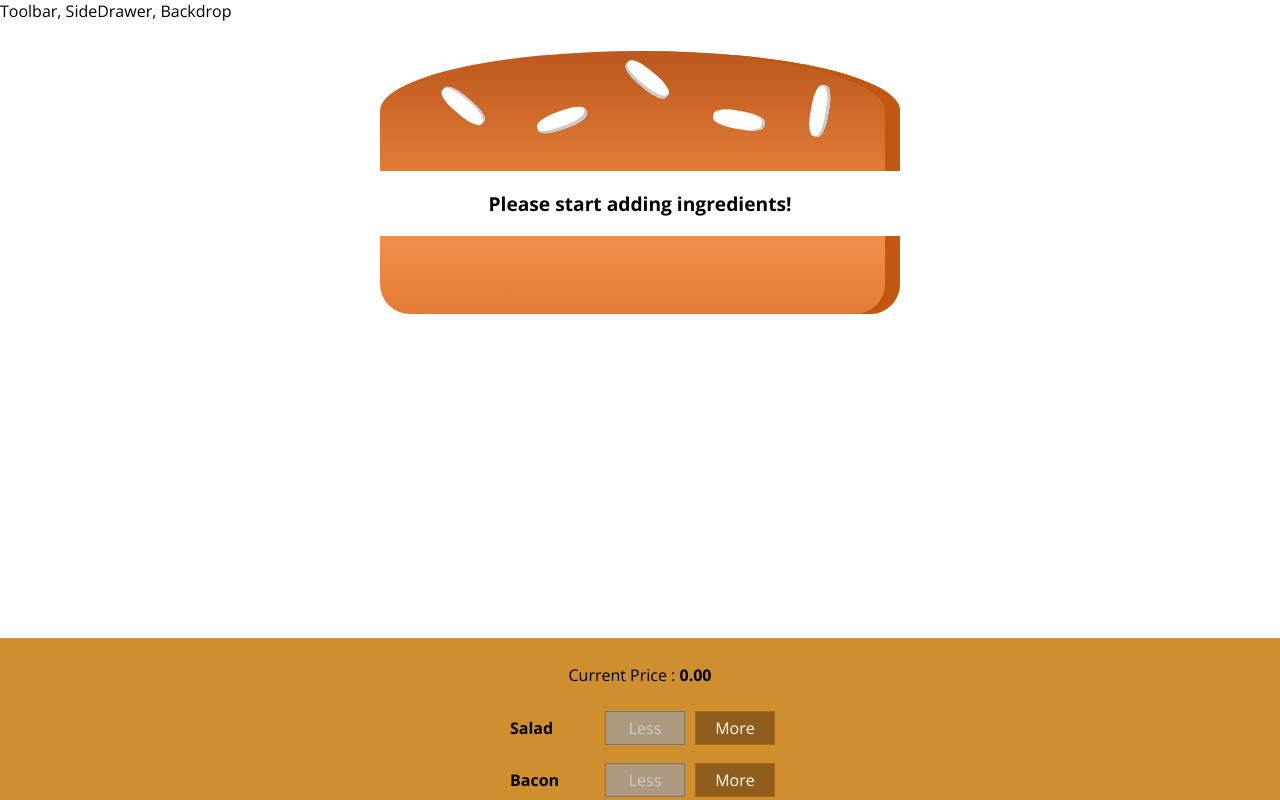
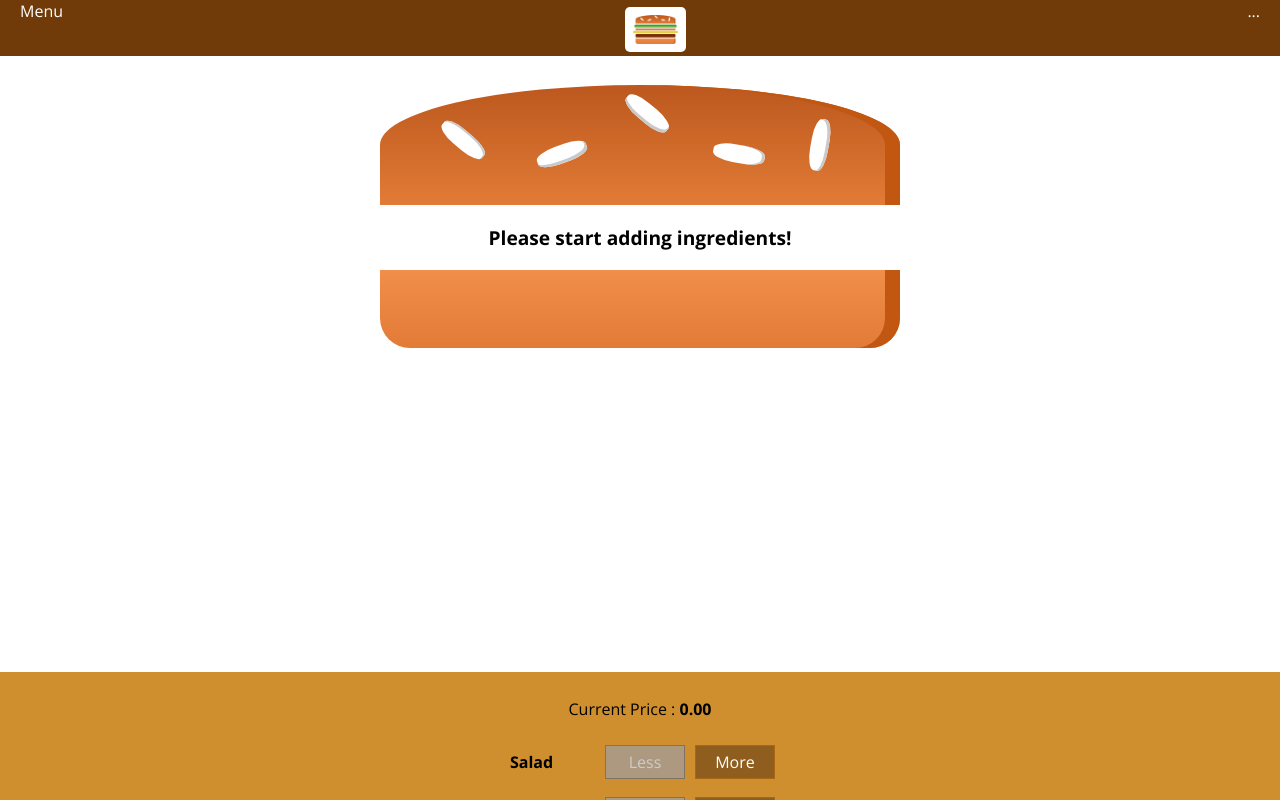
Before and after one commit to Heet1996/BurgerBuilder, a React app: page / in a window 1280 px wide. Shown: the top 800 px of the page. Built offline with nearby package versions, Linux system fonts and the light colour scheme.

Commit message:
Added toolbar with logo

```diff
--- a/src/components/Burger/OrderSummary/OrderSummary.js
+++ b/src/components/Burger/OrderSummary/OrderSummary.js
@@ -14,10 +14,11 @@ const OrderSummary=(props)=>{
                 <p>A delicious burger with following ingredients:</p>
                 <ul>
                     {ingredientSummary}
+                    <li>Total Sum : {props.purchasePrice.toFixed(2)}</li>
                 </ul>
                 <p>Continue to Checkout ?</p>
-                <Btn classType="Danger" >CANCEL</Btn>
-                <Btn classType="Success" >CONTINUE</Btn>
+                <Btn classType="Danger" click={props.purchaseCancel}>CANCEL</Btn>
+                <Btn classType="Success" click={props.purchaseContinue}>CONTINUE</Btn>
             </Aux>
     )
 }
--- a/src/components/Layout/Layout.css
+++ b/src/components/Layout/Layout.css
@@ -1,3 +1,3 @@
 .Content {
-    margin-top: 16px;
+    margin-top: 72px;
 }
--- a/src/components/Layout/Layout.js
+++ b/src/components/Layout/Layout.js
@@ -2,12 +2,12 @@ import React from 'react';
 
 import Aux from '../../hoc/Auxillary';
 import classes from './Layout.css';
-
+import Toolbar from '../Navigation/Toolbar/Toolbar';
 
 const layout = ( props ) => (
     <Aux>
 
-        <div>Toolbar, SideDrawer, Backdrop</div>
+        <Toolbar></Toolbar>
         <main className={classes.Content}>
             {props.children}
         </main>
--- /dev/null
+++ b/src/components/Logo/Logo.css
@@ -0,0 +1,13 @@
+.Logo
+{
+    height:80%;
+    background-color:white;
+    padding:8px;
+    box-sizing: border-box;
+    margin-top:7px;
+    border-radius:5px
+}
+.Logo img
+{
+    height:100%;
+}
--- /dev/null
+++ b/src/components/Logo/Logo.js
@@ -0,0 +1,10 @@
+import React from 'react';
+import classes from './Logo.css';
+
+import imgSrc from '../../assets/127 burger-logo.png';
+let Logo=()=>(
+    <div className={classes.Logo}>
+        <img src={imgSrc} alt="MyBurger"/>
+    </div>
+);
+export default Logo
--- /dev/null
+++ b/src/components/Navigation/Toolbar/Toolbar.css
@@ -0,0 +1,19 @@
+.Toolbar
+{
+    height:56px;
+    width:100%;
+    display:flex;
+    position: fixed;
+    top: 0;
+    left:0;
+    justify-content: space-between;
+    box-sizing: border-box;
+    z-index:90;
+    background-color:#703B09;
+    color:white;
+    padding:0 20px;
+}
+.Toolbar nav{
+    color:white;
+    height:100%;
+}
--- /dev/null
+++ b/src/components/Navigation/Toolbar/Toolbar.js
@@ -0,0 +1,14 @@
+import React from 'react';
+import classes from './Toolbar.css';
+import Logo from '../../Logo/Logo';
+let Toolbar=(props)=>(
+    <header className={classes.Toolbar}>
+        <div>Menu</div>
+        <Logo/>
+        <nav>
+            ...
+        </nav>
+    </header>
+);
+
+export default Toolbar;
--- a/src/components/UI/Button/Button.js
+++ b/src/components/UI/Button/Button.js
@@ -2,7 +2,7 @@ import React from 'react';
 import classes from './Button.css';
 
 const btn=(props)=>(
-    <button className={[classes.Button,classes[props.classType]].join(' ')}>
+    <button onClick={props.click} className={[classes.Button,classes[props.classType]].join(' ')}>
         {props.children}
     </button>
 );
--- a/src/containers/BurgerBuilder/BurgerBuilder.js
+++ b/src/containers/BurgerBuilder/BurgerBuilder.js
@@ -57,6 +57,12 @@ class BurgerBuilder extends Component {
     modalClose=()=>{
         this.setState({purchaseStatus:false});
     }
+    purchaseContinue=()=>{
+        alert("Suceess");
+    }
+    purchaseCancel=()=>{
+        this.setState({purchaseStatus:false});
+    }
     render () {
         let disabledInfo={...this.state.ingredients};
         for(let i in disabledInfo)
@@ -68,7 +74,13 @@ class BurgerBuilder extends Component {
             <Aux>
                 <Burger ingredients={this.state.ingredients} />
                 <Modal show={this.state.purchaseStatus} modalClose={this.modalClose}>
-                    <OrderSummary ingredients={this.state.ingredients} />
+                    <OrderSummary
+                    ingredients={this.state.ingredients}
+                    purchaseContinue={this.purchaseContinue}
+                    purchaseCancel={this.purchaseCancel}
+                    purchasePrice={this.state.totalPrice}
+
+                    />
                 </Modal>
                 <BuildControls
                 addIngredients={this.addIngredients}
```
Also changed, not shown: src/assets/127 burger-logo.png (added).
